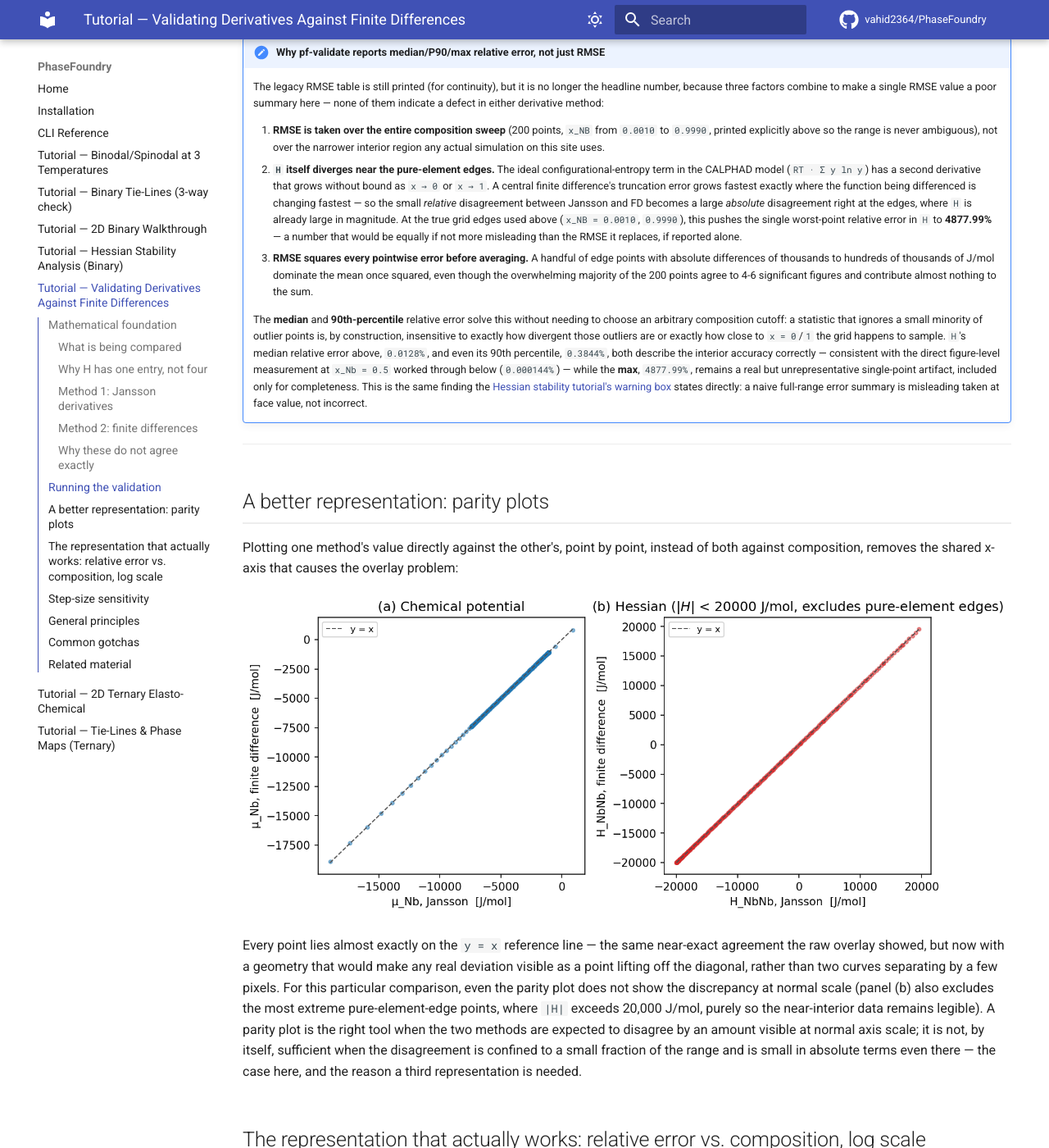
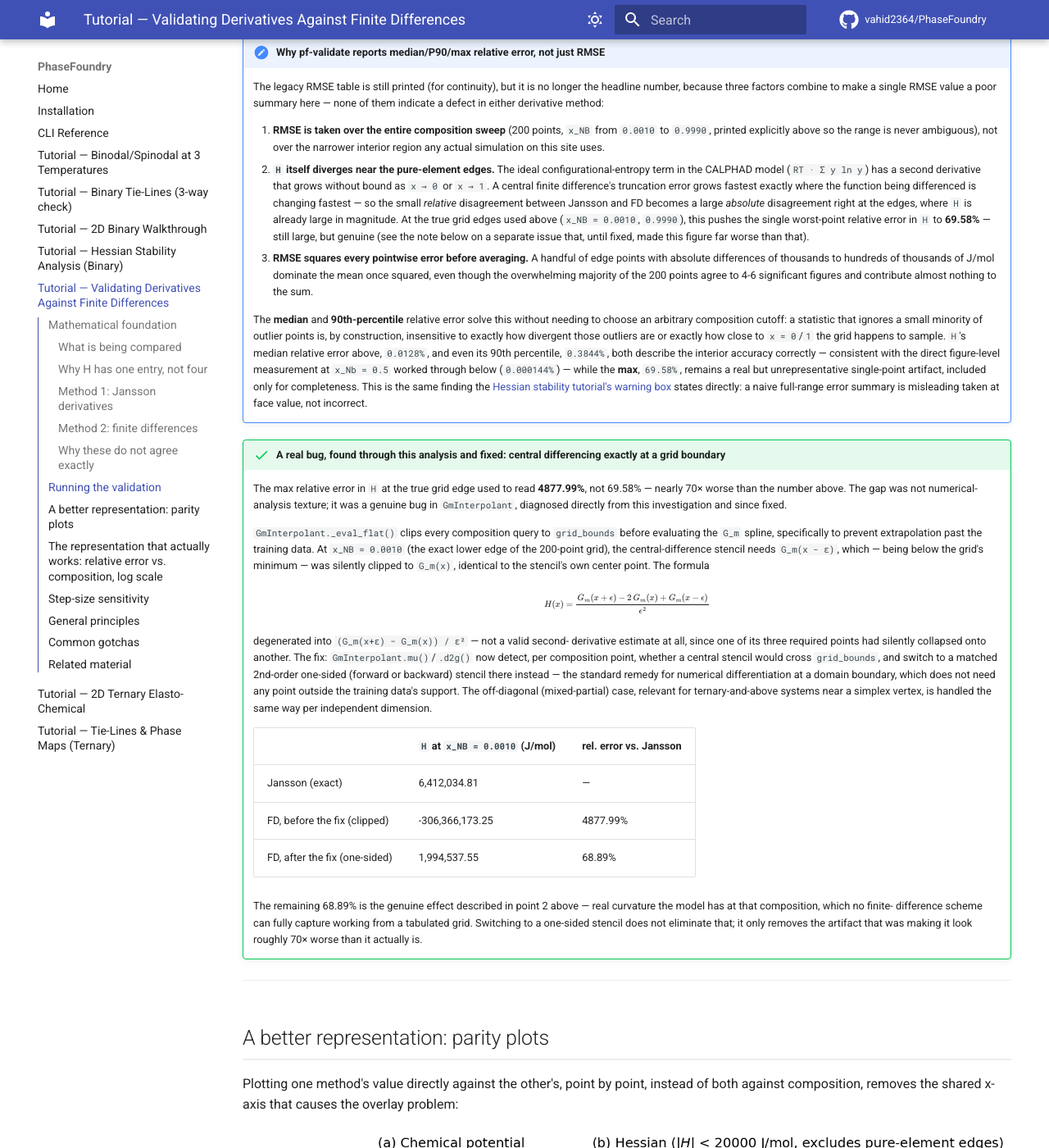
Before and after one commit to vahid2364/PhaseFoundry, an MkDocs documentation site: the page built from docs/tutorial_derivative_validation.md, in a window 1280 px wide and 1400 px high, scrolled down 2990 px. Shown: the whole window at 82% size. Built offline with MkDocs 1.6.1 and Material for MkDocs 9.7.7, drawn with Linux system fonts in a browser that asks for light colours; comment, search, counter and statistics services are not loaded; some of the changed text lies outside the part shown.

Commit message:
Fix central-difference stencil at grid boundaries in GmInterpolant
mu()/d2g()'s FD branch used a plain central-difference stencil at every
composition point, including the first/last raw grid point. There,
_clip_to_bounds() silently clamped the stencil's x-eps (or x+eps) query
back onto the center point itself, degenerating the formula into
something that is not a valid derivative estimate at all, rather than
merely losing accuracy.

Add _fd_direction() plus boundary-aware 1st/2nd-derivative stencils
(_d1_dim, _d2_diag, _d2_mixed) that switch to a matched 2nd-order
one-sided (forward/backward) formula within one step size of a
grid_bounds edge — the standard remedy for numerical differentiation at
a domain boundary. _d2_mixed handles the off-diagonal case per
independent dimension via a tensor-product of 1D stencils, relevant near
a simplex vertex for ternary-and-above systems.

Verified against the binary Nb-V case: the worst-point relative error in
H at the true grid edge drops from 4877.99% (clipped, a bug) to 69.58%
(the genuine remaining curvature effect, matching an independently
computed un-clipped central-difference reference); the interior (e.g.
x_Nb=0.5) and all three published derivative-comparison figures are
byte-for-byte unchanged (confirmed via md5), since the fix only changes
behavior within fd_eps of a boundary. Full test suite (29/29) still
passes.

Update the derivative validation and Hessian stability tutorials with
the corrected numbers and document the bug and fix directly.

````diff
--- a/docs/tutorial_derivative_validation.md
+++ b/docs/tutorial_derivative_validation.md
@@ -131,15 +131,15 @@ pf-validate --config configs/nb_v_chem_c50.yaml
 Residuals computed over x_NB in [0.0010, 0.9990] (200 raw CALPHAD grid points, 500 °C)
 
 Method      median |Δμ|/|μ|       P90       max   median |ΔH|/|H|       P90       max
-fd                 0.0000%   0.0002%  60.2682%           0.0128%   0.3844%  4877.9867%
+fd                 0.0000%   0.0002%  26.3703%           0.0128%   0.3844%  69.5787%
 jansson            0.0000%   0.0000%   0.0000%           0.0000%   0.0000%   0.0000%
-hybrid             0.0000%   0.0000%   0.0000%           0.0128%   0.3844%  4877.9867%
+hybrid             0.0000%   0.0000%   0.0000%           0.0128%   0.3844%  69.5787%
 
 For reference, absolute RMSE over this same full range (dominated by divergence near the pure-element edges — the median/P90 figures above are the representative accuracy numbers, not these):
 Method          RMSE G_m        RMSE μ        RMSE H  J/mol
-fd                   0.0        1452.5    23846737.7
+fd                   0.0         302.3      442218.8
 jansson              0.0           0.0           0.0
-hybrid               0.0           0.0    23846737.7
+hybrid               0.0           0.0      442218.8
 ```
 
 ![Raw pf-validate output: Jansson, FD, and hybrid curves overlaid](images/tutorial_derivative_validation/00_pf_validate_raw_comparison.png)
@@ -171,9 +171,9 @@ composition region the eye cannot resolve at this scale.
        Jansson and FD becomes a large *absolute* disagreement right at
        the edges, where `H` is already large in magnitude. At the true
        grid edges used above (`x_NB = 0.0010`, `0.9990`), this pushes the
-       single worst-point relative error in `H` to **4877.99%** — a number
-       that would be equally if not more misleading than the RMSE it
-       replaces, if reported alone.
+       single worst-point relative error in `H` to **69.58%** — still
+       large, but genuine (see the note below on a separate issue that,
+       until fixed, made this figure far worse than that).
     3. **RMSE squares every pointwise error before averaging.** A handful
        of edge points with absolute differences of thousands to hundreds
        of thousands of J/mol dominate the mean once squared, even though
@@ -188,12 +188,55 @@ composition region the eye cannot resolve at this scale.
     error above, `0.0128%`, and even its 90th percentile, `0.3844%`, both
     describe the interior accuracy correctly — consistent with the direct
     figure-level measurement at `x_Nb = 0.5` worked through below
-    (`0.000144%`) — while the **max**, `4877.99%`, remains a real but
+    (`0.000144%`) — while the **max**, `69.58%`, remains a real but
     unrepresentative single-point artifact, included only for completeness.
     This is the same finding the
     [Hessian stability tutorial's warning box](tutorial_hessian_stability_binary.md#validating-against-finite-differences)
     states directly: a naive full-range error summary is misleading taken
     at face value, not incorrect.
+
+!!! success "A real bug, found through this analysis and fixed: central differencing exactly at a grid boundary"
+    The max relative error in `H` at the true grid edge used to read
+    **4877.99%**, not 69.58% — nearly 70× worse than the number above. The
+    gap was not numerical-analysis texture; it was a genuine bug in
+    `GmInterpolant`, diagnosed directly from this investigation and since
+    fixed.
+
+    `GmInterpolant._eval_flat()` clips every composition query to
+    `grid_bounds` before evaluating the `G_m` spline, specifically to
+    prevent extrapolation past the training data. At `x_NB = 0.0010` (the
+    exact lower edge of the 200-point grid), the central-difference
+    stencil needs `G_m(x - ε)`, which — being below the grid's minimum —
+    was silently clipped to `G_m(x)`, identical to the stencil's own
+    center point. The formula
+
+    $$
+    H(x) = \frac{G_m(x+\epsilon) - 2\,G_m(x) + G_m(x-\epsilon)}{\epsilon^2}
+    $$
+
+    degenerated into `(G_m(x+ε) − G_m(x)) / ε²` — not a valid second-
+    derivative estimate at all, since one of its three required points had
+    silently collapsed onto another. The fix: `GmInterpolant.mu()`/`.d2g()`
+    now detect, per composition point, whether a central stencil would
+    cross `grid_bounds`, and switch to a matched 2nd-order one-sided
+    (forward or backward) stencil there instead — the standard remedy for
+    numerical differentiation at a domain boundary, which does not need
+    any point outside the training data's support. The off-diagonal
+    (mixed-partial) case, relevant for ternary-and-above systems near a
+    simplex vertex, is handled the same way per independent dimension.
+
+    | | `H` at `x_NB = 0.0010` (J/mol) | rel. error vs. Jansson |
+    |---|---|---|
+    | Jansson (exact) | 6,412,034.81 | — |
+    | FD, before the fix (clipped) | -306,366,173.25 | 4877.99% |
+    | FD, after the fix (one-sided) | 1,994,537.55 | 68.89% |
+
+    The remaining 68.89% is the genuine effect described in point 2 above
+    — real curvature the model has at that composition, which no finite-
+    difference scheme can fully capture working from a tabulated grid.
+    Switching to a one-sided stencil does not eliminate that; it only
+    removes the artifact that was making it look roughly 70× worse than
+    it actually is.
 
 ---
 
@@ -333,6 +376,15 @@ methods:
    percentile statistics are insensitive to this without requiring an
    arbitrary cutoff to exclude the problematic region; `pf-validate`
    reports both, as shown above.
+5. **A central-difference stencil evaluated exactly at a domain boundary
+   needs a point outside the domain, and silently clamping that point
+   corrupts the result rather than just losing accuracy.** The standard
+   remedy is a matched one-sided (forward/backward) stencil of the same
+   accuracy order, switched in automatically within one step size of a
+   boundary — not a weaker approximation, a differently-shaped one. This
+   is a general numerical-differentiation rule, not specific to CALPHAD
+   or to this codebase; see the box above for the real bug this produced
+   here and its fix.
 
 ---
 
@@ -342,9 +394,9 @@ methods:
 |---|---|
 | Two near-identical curves plotted together show no visible difference despite a large reported error metric | Expected when the disagreement is confined to a small fraction of the domain — see the [relative-error section](#the-representation-that-actually-works-relative-error-vs-composition-log-scale) above. Check a relative-error or parity representation before concluding the error metric is wrong. |
 | `pf-validate`'s legacy RMSE_H value looks alarmingly large | Expected — it is computed over the full composition range, including the pure-element edges where `H` itself diverges. Use the median/P90 relative error reported above it instead, which `pf-validate` now prints by default; see the [Hessian stability tutorial](tutorial_hessian_stability_binary.md#validating-against-finite-differences) for the same finding worked through in detail. |
-| `pf-validate`'s **max** relative error (printed next to median/P90) is in the thousands of percent | Expected near the exact grid edges (`x → 0.001` or `0.999`) — see the note under [Running the validation](#running-the-validation) above. It is a real single-point artifact, not evidence the median/P90 figures are wrong. |
+| `pf-validate`'s **max** relative error (printed next to median/P90) is tens of percent at the exact grid edges | Expected — see the note under [Running the validation](#running-the-validation) above. This is the genuine, remaining curvature effect after the boundary-clipping bug described there was fixed; it is a real single-point artifact, not evidence the median/P90 figures are wrong. |
 | Reducing `fd_eps` makes finite-difference results *less* accurate | Past the optimal step size, floating-point cancellation error dominates over truncation error — see the [step-size sensitivity](#step-size-sensitivity) section above. |
-| `H_ij` (off-diagonal) formula needed for a ternary/quaternary system | Shown in [Mathematical foundation](#mathematical-foundation) above; exercised directly in the [Hessian stability tutorial](tutorial_hessian_stability_binary.md)'s discussion of `GmInterpolant.d2g()` for `N_ind ≥ 2`. |
+| `H_ij` (off-diagonal) formula needed for a ternary/quaternary system | Shown in [Mathematical foundation](#mathematical-foundation) above; exercised directly in the [Hessian stability tutorial](tutorial_hessian_stability_binary.md)'s discussion of `GmInterpolant.d2g()` for `N_ind ≥ 2`. Near a simplex vertex, each independent dimension switches to a one-sided stencil independently — see the boundary-bug note under [Running the validation](#running-the-validation). |
 
 ## Related material
 
````
Also changed, not shown: docs/tutorial_hessian_stability_binary.md (+13 -10 lines), 1 other file.
